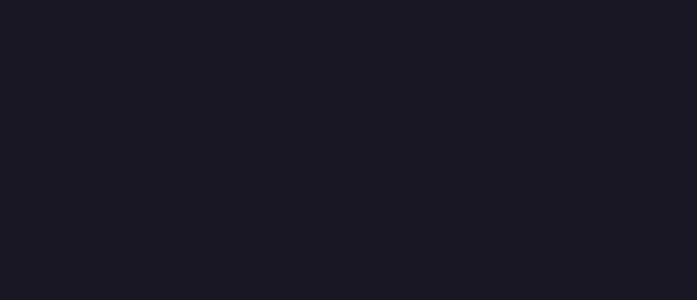
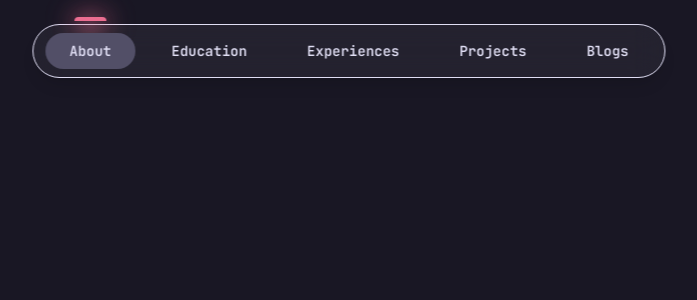
Before and after one commit to xavierchen0/portfolio-website, a React (Vite) app: page / in a window 1280 px wide. Shown: the top 300 px of the page, without its empty margins (291-988 px from the left). Built offline with nearby package versions, Linux system fonts and the light colour scheme.

Commit message:
feat: add Navbar

```diff
--- a/src/App.jsx
+++ b/src/App.jsx
@@ -1,8 +1,20 @@
 import './App.css'
+import { NavBar } from './components/NavBar.jsx'
+import { Info, BookOpenText, Briefcase, FolderGit2, PencilLine } from 'lucide-react'
+import { motion } from "motion/react"
+
+const navItems = [
+  { name: 'About', url: '/', icon: Info },
+  { name: 'Education', url: '/', icon: BookOpenText },
+  { name: 'Experiences', url: '/', icon: Briefcase },
+  { name: 'Projects', url: '/', icon: FolderGit2 },
+  { name: 'Blogs', url: '/', icon: PencilLine },
+]
 
 function App() {
   return (
     <>
+      <NavBar items={navItems} />
     </>
   )
 }
--- /dev/null
+++ b/src/components/NavBar.jsx
@@ -0,0 +1,67 @@
+import React, { useEffect, useState } from "react"
+import { motion } from "motion/react"
+
+export function NavBar({ items, className }) {
+  const [activeTab, setActiveTab] = useState(items[0].name)
+  const [isMobile, setIsMobile] = useState(false)
+
+  useEffect(() => {
+    const handleResize = () => {
+      setIsMobile(window.innerWidth < 768)
+    }
+    handleResize()
+    window.addEventListener("resize", handleResize)
+    return () => window.removeEventListener("resize", handleResize)
+  }, [])
+
+  const handleItemClick = (item) => {
+    setActiveTab(item.name)
+    // TODO: add functionality to jump to section
+  }
+
+  return (
+    <div
+      className={`fixed bottom-0 sm:top-0 left-1/2 -translate-x-1/2 z-50 mb-6 sm:pt-6 ${className || ''}`}
+    >
+      <div className="flex items-center gap-3 bg-gray-100/5 border border-border backdrop-blur-lg py-2 px-3 rounded-full shadow-lg">
+        {items.map((item) => {
+          const Icon = item.icon
+          const isActive = activeTab === item.name
+          return (
+            <motion.button
+              whileHover={{ scale: 1.1 }}
+              whileTap={{ scale: 0.95 }}
+              key={item.name}
+              onClick={() => handleItemClick(item)}
+              className={`relative cursor-pointer text-sm font-semibold px-6 py-2 rounded-full transition-colors text-foreground/80 hover:text-rosepinelove ${isActive ? 'bg-rosepinehighlight-high' : ''}`}
+            >
+              <span className="hidden md:inline">{item.name}</span>
+              <span className="md:hidden">
+                <Icon size={18} strokeWidth={2.5} />
+              </span>
+              {isActive && (
+                <motion.div
+                  layoutId="navItem"
+                  className="absolute inset-0 w-full bg-rosepinehighlight-high/20 rounded-full -z-10"
+                  initial={false}
+                  transition={{
+                    type: "spring",
+                    stiffness: 250,
+                    damping: 30,
+                  }}
+                >
+                  <div className="absolute -top-4 left-1/2 -translate-x-1/2 w-8 h-1 bg-rosepinelove rounded-t-full">
+                    <div className="absolute w-12 h-6 bg-rosepinelove/20 rounded-full blur-md -top-2 -left-2" />
+                    <div className="absolute w-8 h-6 bg-rosepinelove/20 rounded-full blur-md -top-1" />
+                    <div className="absolute w-4 h-4 bg-rosepinelove/20 rounded-full blur-sm top-0 left-2" />
+                  </div>
+                </motion.div>
+              )
+              }
+            </motion.button>
+          )
+        })}
+      </div>
+    </div >
+  )
+}
```
